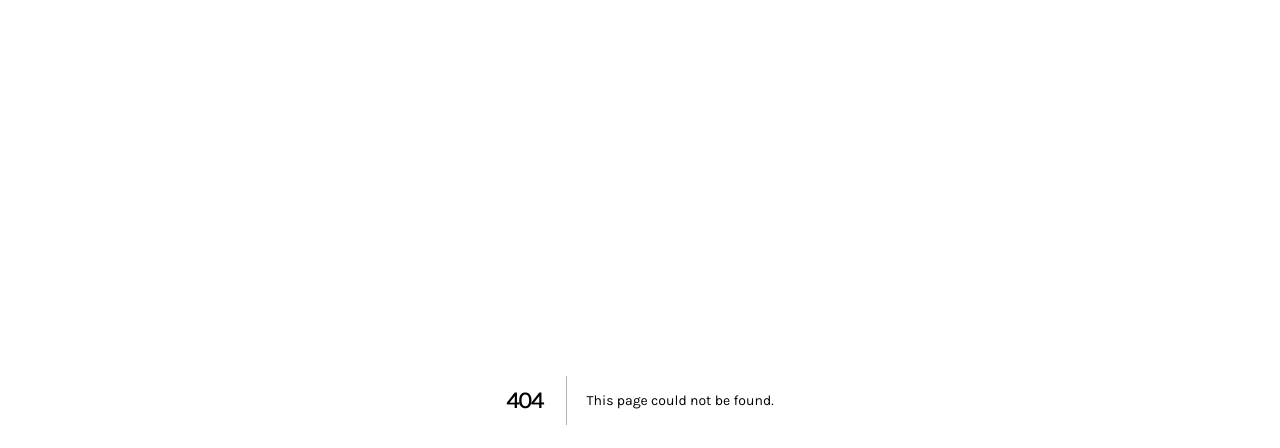
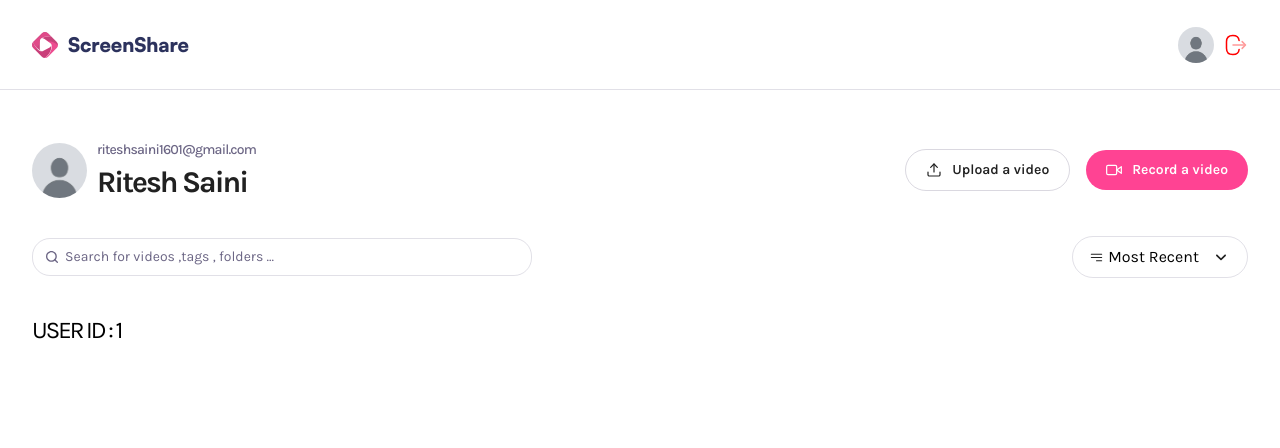
Before and after one commit to ritesh1601/Screen-Recoder, a Next.js app: page /profile/1 in a window 1280 px wide. Before the commit this address had no page. Shown: the top 448 px of the page. Built offline with nearby package versions, Linux system fonts and the light colour scheme.

Commit message:
Home page UI is created without Functionlitites

```diff
--- a/app/(root)/page.tsx
+++ b/app/(root)/page.tsx
@@ -1,12 +1,10 @@
 import React from 'react'
-
+import Header from "@/components/Header"
 const Page = () => {
   return (
-    <div>
-      <h1 className="underline text-2xl font-bold text-center font-karla">
-        Welcome
-      </h1>
-    </div>
+    <main className="wrapper page">
+        <Header title="All Videos" subHeader="Public Library"/>
+    </main>
   )
 }
 
--- /dev/null
+++ b/app/(root)/profile/[id]/page.tsx
@@ -0,0 +1,12 @@
+import React from 'react'
+import Header from "@/components/Header";
+const Page =async ({params}:ParamsWithSearch) => {
+    const {id} =  await params;
+    return (
+        <div className="wrapper page">
+            <Header subHeader="riteshsaini1601@gmail.com" title="Ritesh Saini" userImg="/assets/images/dummy.jpg"/>
+            <h1 className="font-karla text-2xl">USER ID : {id}</h1>
+        </div>
+    )
+}
+export default Page
--- a/app/layout.tsx
+++ b/app/layout.tsx
@@ -9,7 +9,7 @@
 });
 
 export const metadata: Metadata = {
-  title: "SnapCast",
+  title: "ScreenShare",
   description: "A Screen Sharing App",
   icons: {
     icon: "/assets/icons/logo.svg",
--- /dev/null
+++ b/components/DropdownList.tsx
@@ -0,0 +1,32 @@
+"use client"
+
+import {useState} from "react";
+import Image from "next/image";
+const DropdownList = () => {
+    const [isOpen, setIsOpen] = useState(false);
+    return (
+        <div className="relative">
+            <div className="cursor-pointer" onClick={()=>setIsOpen(!isOpen)}>
+                <div className="filter-trigger">
+                    <figure>
+                        <Image src="/assets/icons/hamburger.svg" alt="menu" width={15} height={15}/>
+                        Most Recent
+                    </figure>
+                    <Image src="/assets/icons/arrow-down.svg" alt="arrow-down" width={20} height={20}/>
+                </div>
+            </div>
+            {isOpen && (
+                <ul className="dropdown">
+                    {['Most Recent' , 'Most Liked'].map((option)=>{
+                        return (
+                            <li key={option} className="list-item">
+                                {option}
+                            </li>
+                        )
+                    })}
+                </ul>
+            )}
+        </div>
+    )
+}
+export default DropdownList
--- /dev/null
+++ b/components/Header.tsx
@@ -0,0 +1,53 @@
+import React from 'react'
+import DropdownList from "@/components/DropdownList";
+import Image from "next/image";
+import Link from "next/link";
+import {ICONS} from "@/constants";
+// @ts-ignore
+const Header = ({subHeader,title,userImg}:SharedHeaderProps) => {
+    return (
+        <header className="header">
+            <section className="header-container">
+                <figure className="details">
+                    {userImg && (
+                        <Image
+                            src={userImg}
+                            alt="user"
+                            width={55}
+                            height={55}
+                            className="rounded-full" />
+                    )}
+                    <article>
+                        <p>{subHeader}</p>
+                        <h1>{title}</h1>
+                    </article>
+                </figure>
+
+                    <aside>
+                        <Link href="/upload">
+                            <Image src="/assets/icons/upload.svg" alt="upload" width={16} height={16}/>
+                            <span>Upload a video</span>
+                        </Link>
+                        <div className="record">
+                            <button className="primary-btn">
+                                <Image src={ICONS.record} alt="record" width={16} height={16}/>
+                                <span>Record a video</span>
+                            </button>
+                        </div>
+                    </aside>
+            </section>
+
+            <section className="search-filter">
+                <div className="search">
+                    <input
+                        type="text"
+                        placeholder="Search for videos ,tags , folders ... "
+                    />
+                    <Image src="/assets/icons/search.svg" alt="search" width={16} height={16}/>
+                </div>
+                <DropdownList/>
+            </section>
+        </header>
+    )
+}
+export default Header
--- a/components/Navbar.tsx
+++ b/components/Navbar.tsx
@@ -1,20 +1,23 @@
+"use client"
 import React from 'react'
 import Link from "next/link";
 import Image from "next/image";
+import {useRouter} from "next/navigation"
 
 const user={};
 
 const Navbar = () => {
+    const router=useRouter();
     return (
         <header className="navbar">
             <nav>
                 <Link href="/">
-                    <Image src="/assets/icons/logo.svg" alt="Logo" width={32} height={32} />
-                    <h1>SnapCast</h1>
+                    <Image src="/assets/icons/logo.svg" alt="Logo" width={26} height={26} />
+                    <h1>ScreenShare</h1>
                 </Link>
                 {user && (
                     <figure>
-                        <button>
+                        <button onClick={()=>router.push("/profile/12345")}>
                             <Image src="/assets/images/dummy.jpg" alt="User" width={36} height={36} className="rounded-full aspect-square" />
                         </button>
                         <button className="cursor-pointer">
--- a/constants/index.ts
+++ b/constants/index.ts
@@ -1,52 +1,3 @@
-export const MAX_VIDEO_SIZE = 500 * 1024 * 1024;
-export const MAX_THUMBNAIL_SIZE = 10 * 1024 * 1024;
-
-export const BUNNY = {
-  STREAM_BASE_URL: "https://video.bunnycdn.com/library",
-  STORAGE_BASE_URL: "https://sg.storage.bunnycdn.com/snapcast",
-  CDN_URL: "https://snapcast.b-cdn.net",
-  EMBED_URL: "https://iframe.mediadelivery.net/embed",
-  TRANSCRIPT_URL: "https://vz-47a08e64-84d.b-cdn.net",
-};
-
-export const emojis = ["😂", "😍", "👍"];
-
-export const filterOptions = [
-  "Most Viewed",
-  "Most Recent",
-  "Oldest First",
-  "Least Viewed",
-];
-
-export const visibilities: Visibility[] = ["public", "private"];
-
-export const ICONS = {
-  record: "/assets/icons/record.svg",
-  close: "/assets/icons/close.svg",
-  upload: "/assets/icons/upload.svg",
-};
-
-export const initialVideoState = {
-  isLoaded: false,
-  hasIncrementedView: false,
-  isProcessing: true,
-  processingProgress: 0,
-};
-
-export const infos = ["transcript", "metadata"];
-
-export const DEFAULT_VIDEO_CONFIG = {
-  width: { ideal: 1920 },
-  height: { ideal: 1080 },
-  frameRate: { ideal: 30 },
-};
-
-export const DEFAULT_RECORDING_CONFIG = {
-  mimeType: "video/webm;codecs=vp9,opus",
-  audioBitsPerSecond: 128000,
-  videoBitsPerSecond: 2500000,
-};
-
 export const MAX_VIDEO_SIZE = 500 * 1024 * 1024;
 export const MAX_THUMBNAIL_SIZE = 10 * 1024 * 1024;
 
@@ -185,4 +136,4 @@
     visibility: "public",
     duration: 345,
   }
-]
+];
```
